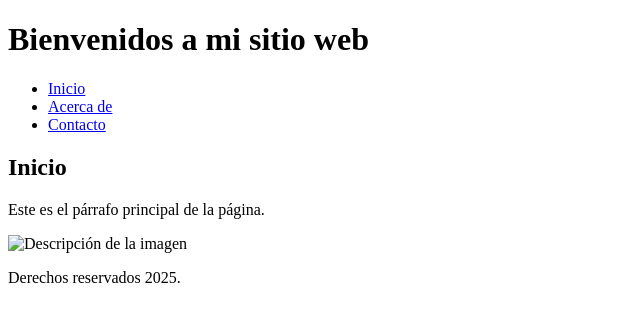
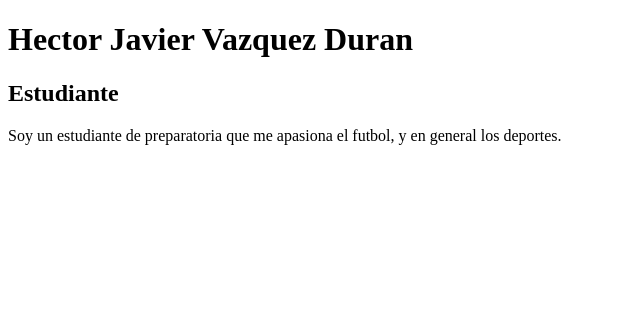
Before and after one commit to hectorvd05/hectorvd05.github.io, a plain HTML site: page index.html in a window 1280 px wide. Shown: the whole page, without its empty margins (0-640 px from the left). Drawn offline with Linux system fonts and the light colour scheme.

Commit message:
index.html

```diff
--- a/index.html
+++ b/index.html
@@ -1,27 +1,22 @@
 <!DOCTYPE html>
-<html>
+<html lang="es">
+
 <head>
-	<meta charset="UTF-8">
-	<title>Mi Primera Página Web</title>
+    <meta charset="UTF-8">
+    <meta name="viewport" content="width=device-width, initial-scale=1.0">
+    <title>Mi Presentación</title>
+
 </head>
+
+
+    <link rel="stylesheet" href="estilos.css">
+
+
 <body>
-	<header>
-    	<h1>Bienvenidos a mi sitio web</h1>
-	</header>
-	<nav>
-    	<ul>
-        	<li><a href="#inicio">Inicio</a></li>
-        	<li><a href="#acerca">Acerca de</a></li>
-        	<li><a href="#contacto">Contacto</a></li>
-    	</ul>
-	</nav>
-	<section id="inicio">
-    	<h2>Inicio</h2>
-    	<p>Este es el párrafo principal de la página.</p>
-    	<img src="imagen.jpg" alt="Descripción de la imagen">
-	</section>
-	<footer>
-    	<p>Derechos reservados 2025.</p>
-	</footer>
+ <h1>Hector Javier Vazquez Duran</h1>
+  <h2>Estudiante</h2>
+  <p>Soy un estudiante de preparatoria que me apasiona el futbol, y en general los deportes.</p>
+
 </body>
+
 </html>
```
